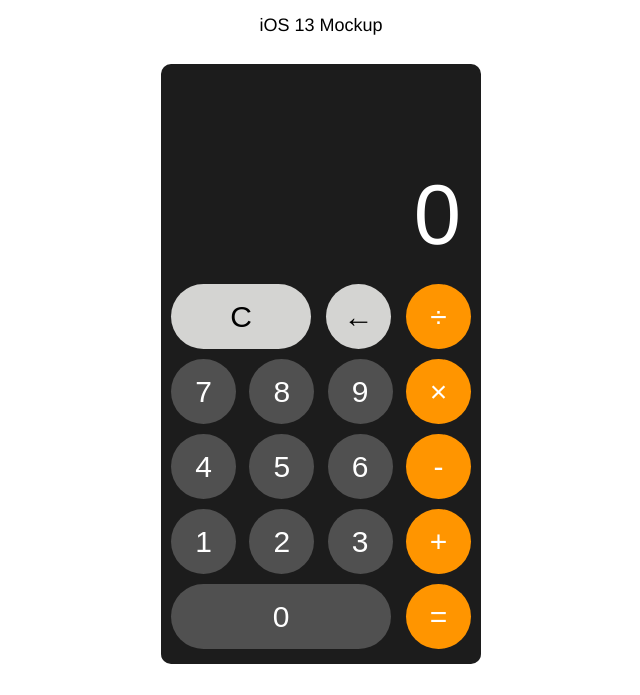
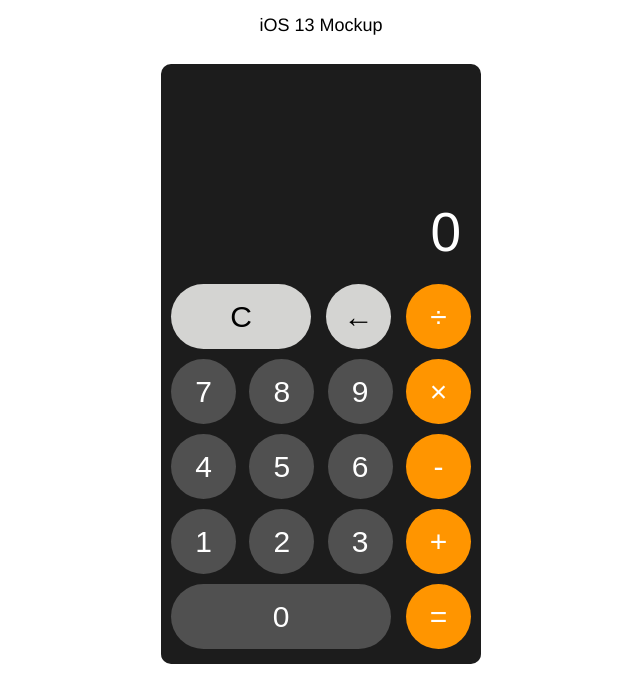
Before and after one commit to 14jamesh/iOS-calculator, a plain HTML site: page index.html in a window 1280 px wide. Shown: the part 105-800 px from the top of the page, without its empty margins (319-959 px from the left). Drawn offline with Linux system fonts and the light colour scheme.

Commit message:
Updated display font-size to prevent overflow

```diff
--- a/style.css
+++ b/style.css
@@ -45,7 +45,7 @@ html{
 
 .calc-text-area{
     height: 200px;
-    font-size: 85px;
+    font-size: 55px;
     font-weight: lighter;
 
     display: flex;
```
